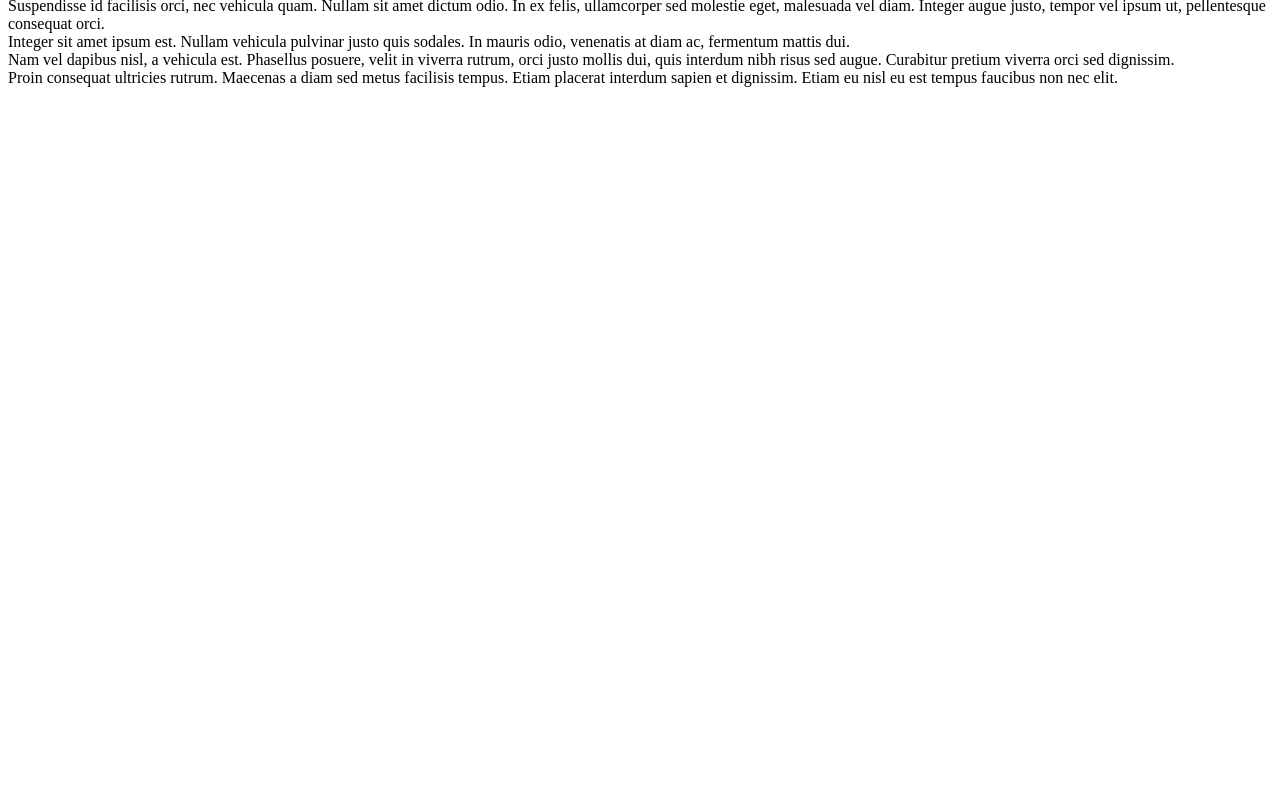
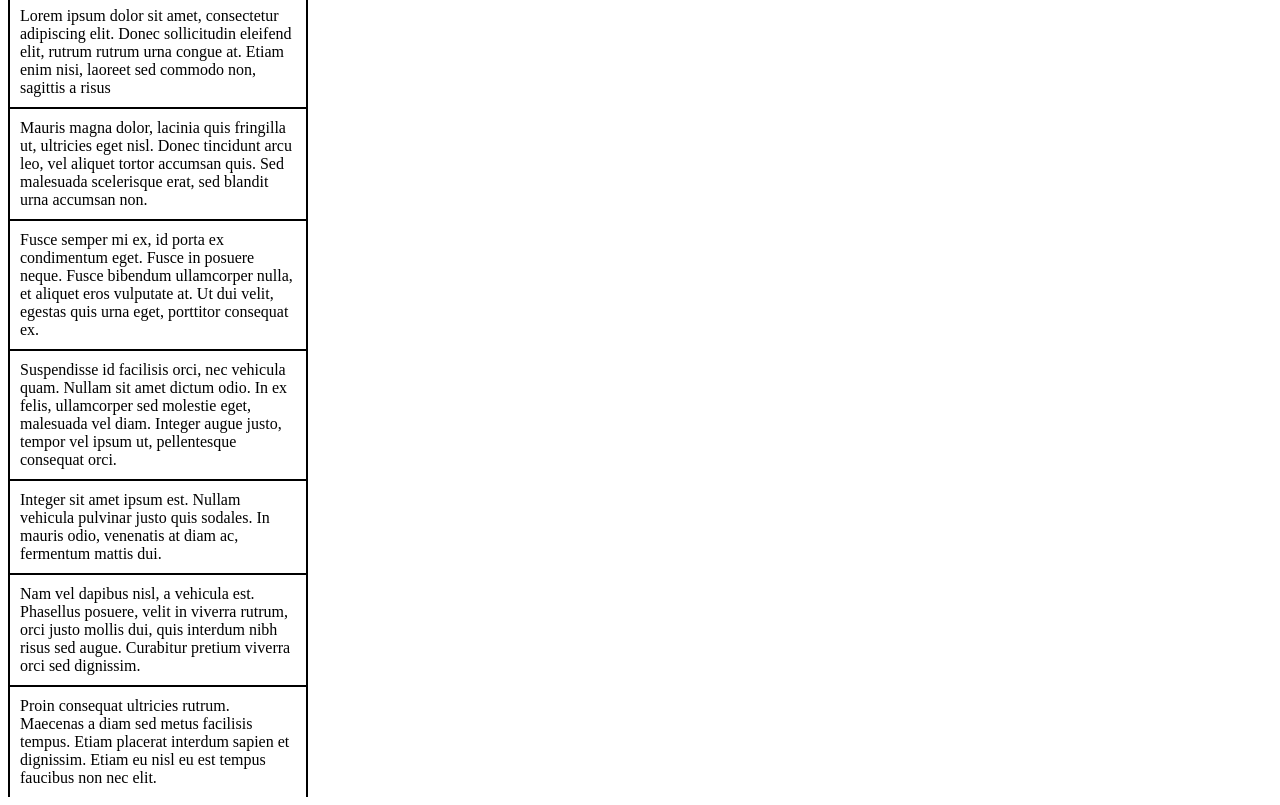
Before and after one commit to waress/Practice-pseudo-selector, a plain HTML site: page index.html in a window 1280 px wide. Shown: the part 83-888 px from the top of the page. Before the commit the page ends 800 px from the top, so only its background shows below. Drawn offline with Linux system fonts and the light colour scheme.

Commit message:
Add css style

```diff
--- a/index.html
+++ b/index.html
@@ -7,6 +7,7 @@
     <link rel="stylesheet" href="style.css">
 </head>
 <body>
+    <h1>Title</h1>
     <main>
         <div>Lorem ipsum dolor sit amet, consectetur adipiscing elit. Donec sollicitudin eleifend elit, rutrum rutrum urna congue at. Etiam enim nisi, laoreet sed commodo non, sagittis a risus</div>
         <div>Mauris magna dolor, lacinia quis fringilla ut, ultricies eget nisl. Donec tincidunt arcu leo, vel aliquet tortor accumsan quis. Sed malesuada scelerisque erat, sed blandit urna accumsan non.</div>
--- a/style.css
+++ b/style.css
@@ -0,0 +1,19 @@
+main {
+    max-width: 300px;
+    box-sizing: border-box;
+}
+
+div {
+    padding: 10px;
+    border-width: 2px;;
+    border-style: none solid solid solid;
+}
+
+div:last-child {
+    border-bottom: none;
+}
+
+div:hover{
+    background-color: chocolate;
+    cursor: default;
+}
```
